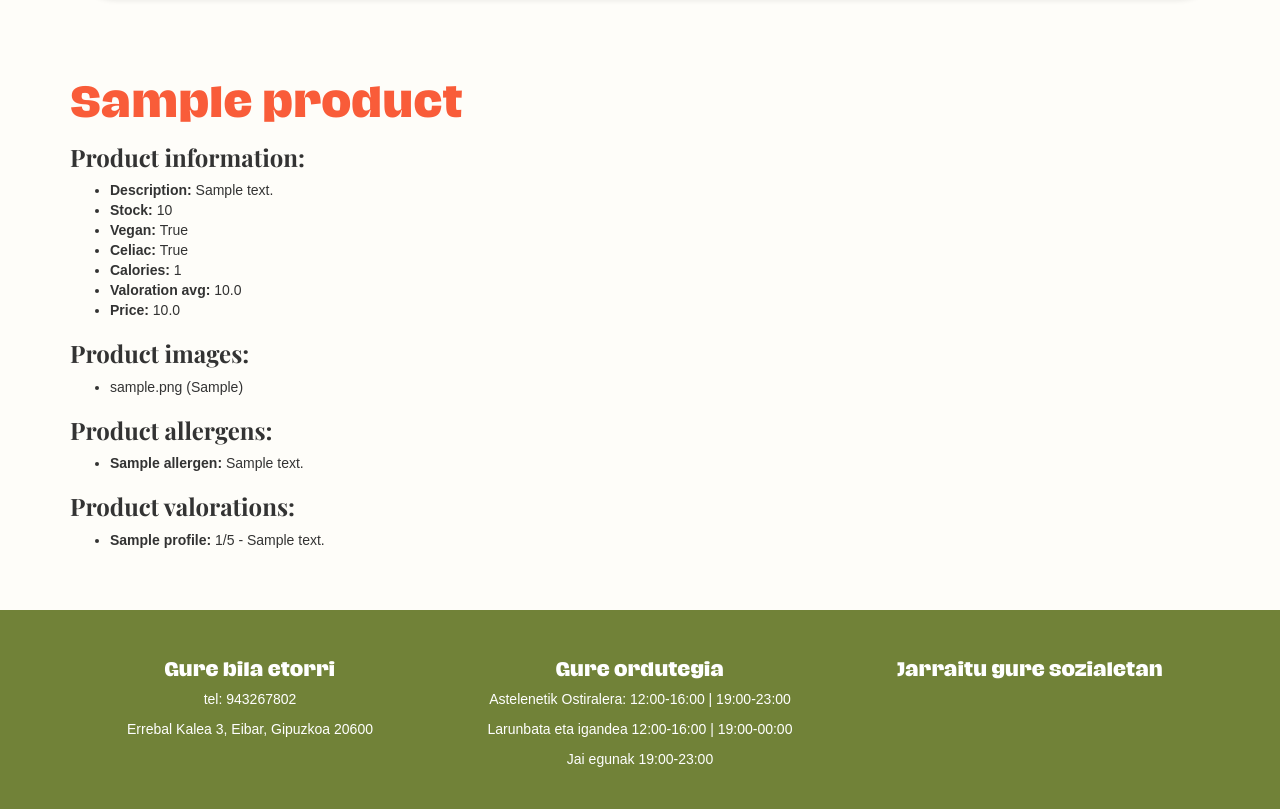
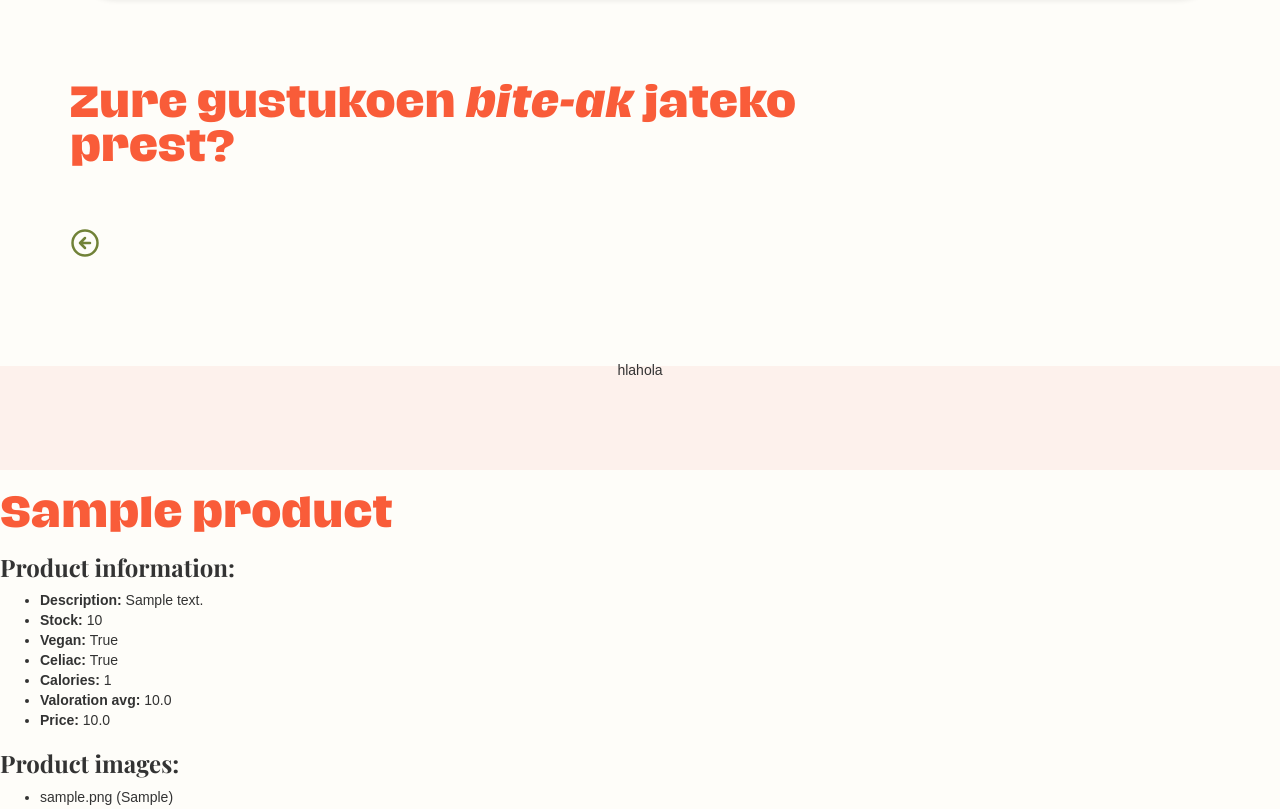
Before and after one commit to garciagorkauni/DeliveryAppNAG, a Django app: page /product/1/ in a window 1280 px wide. Shown: the part 100-909 px from the top of the page. Run offline with Django 5.2, Linux system fonts and the light colour scheme; tables that the repository leaves empty hold one stand-in row (values such as "Sample post"); some libraries are stand-ins or nearby versions; some web fonts are replaced.

Commit message:
style(#49):start product details style

```diff
--- a/onlybites/onlybites/onlybites_web/templates/onlybites_web/product.html
+++ b/onlybites/onlybites/onlybites_web/templates/onlybites_web/product.html
@@ -1,5 +1,26 @@
 {% extends 'onlybites_web/base.html' %}
 {% block content %}
+
+{% load static %}
+
+
+<div class="row intro">
+
+    <div class="col-lg-9 col-md-9 flex fl-direc-colum">
+        <h1>Zure gustukoen  <span id='italic'>bite-ak</span> jateko prest?</h1>
+        <div id="back-page-botton" ><a href="{% url 'menu' %}"> <img src="{% static 'img/icons/Arrow left-circle.svg' %}"></a></div>
+
+    </div>
+
+
+</div>
+</div>
+<div class="pink">
+    <div class=" container flex flex-center fl-direc-row">
+        <div>hla</div>
+        <div>hola</div>
+    </div>
+</div>
 
 <h1>{{ product.name }}</h1>
 
--- a/onlybites/onlybites/static/css/cart-style.css
+++ b/onlybites/onlybites/static/css/cart-style.css
@@ -73,3 +73,6 @@ margin: 5px;
         .btn:active {
             color: white !important;
         }
+.mt-20{
+  margin-top: 90px;
+}
--- a/onlybites/onlybites/static/css/menu-style.css
+++ b/onlybites/onlybites/static/css/menu-style.css
@@ -69,3 +69,12 @@
   font-size: 25px;
   margin: 0;
 }
+#back-page-botton{
+  margin-top: 50px;
+}
+#back-page-botton img{
+  height:30px ;
+}
+#back-page-botton img:hover{
+ transform: scale(1.3);
+}
```
Also changed, not shown: onlybites/onlybites/static/css/style.css (line endings or trailing spaces).
